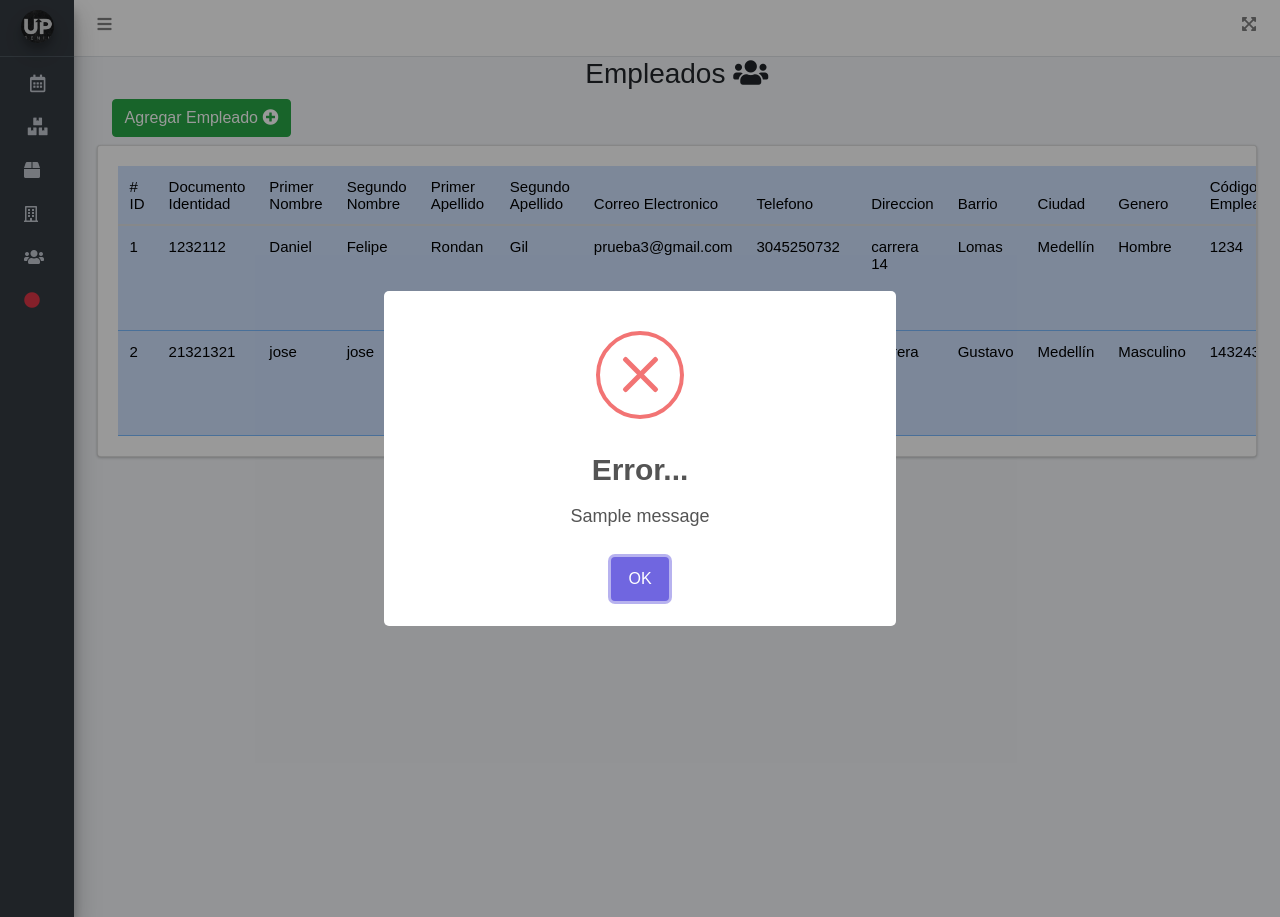
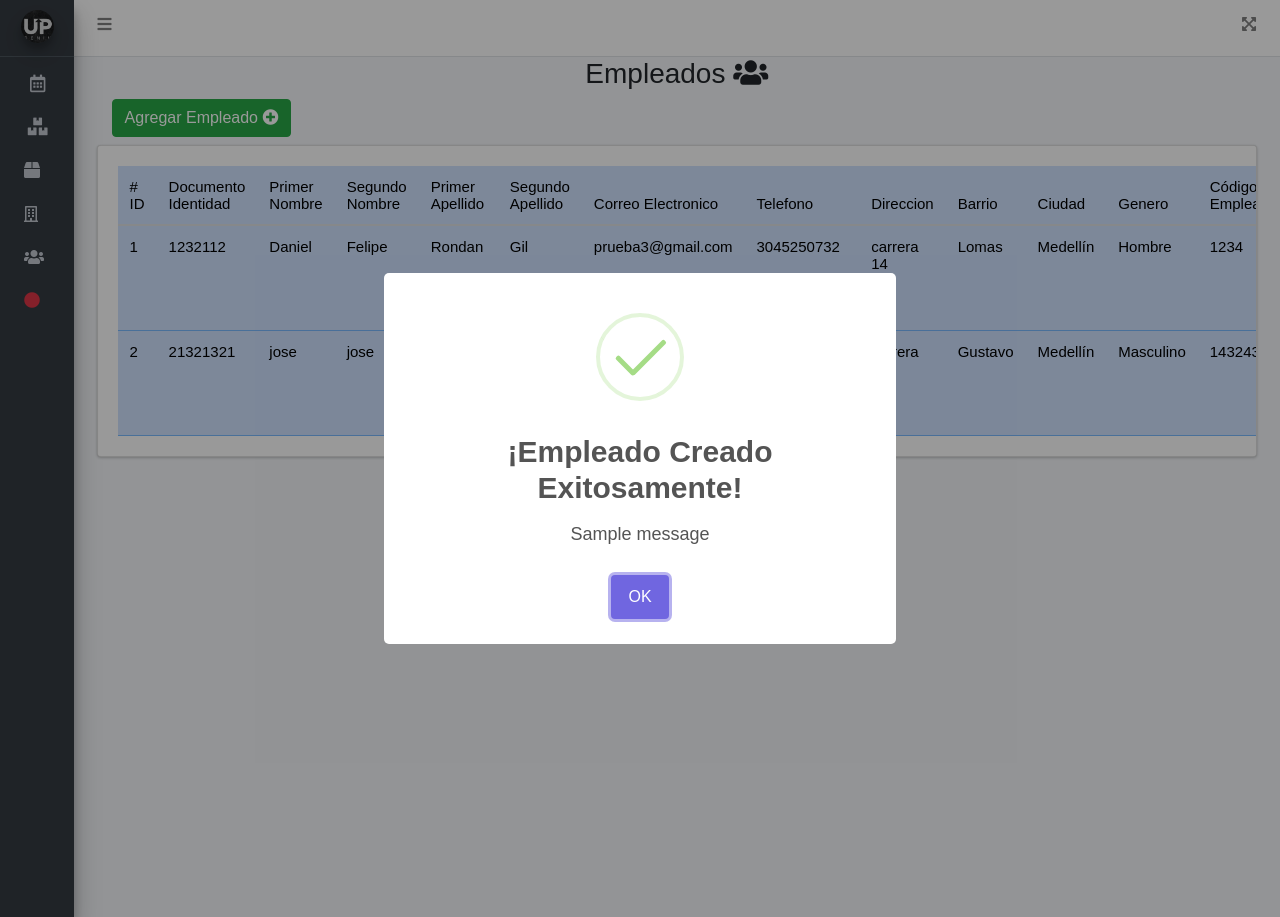
Before and after one commit to jozeto/SIUD, a Django app: page /empleados/ in a window 1280 px wide. Run offline with Django 5.2, Linux system fonts and the light colour scheme; a user stored in the database is signed in; data comes from the database, SQL or seed files in the repository; both versions use the stored data as it was after the commit; tables that the repository leaves empty hold one stand-in row (values such as "Sample post"); one stand-in notice (Sample message) is shown; some libraries are stand-ins or nearby versions.

Commit message:
Haciendo correcciones a los eliminar y EdItar

```diff
--- a/PuntoVenta/ventas/models.py
+++ b/PuntoVenta/ventas/models.py
@@ -35,8 +35,8 @@ class Eps(models.Model):
     class Meta:
         verbose_name = 'EPS'
         verbose_name_plural = 'EPSS'
-def __str__(self):
-        return f"{self.eps}"
+    def __str__(self):
+            return f"{self.eps}"
 
 
 class FondoPension(models.Model):
--- a/PuntoVenta/ventas/templates/empleados.html
+++ b/PuntoVenta/ventas/templates/empleados.html
@@ -155,13 +155,24 @@
 </div>
 {% if messages %}
 {% for message in messages %}
-<script>
-    Swal.fire({
-        icon: 'error',
-        title: 'Error...',
-        text: "{{message}}",
-    })
-</script>
+    {% if message.tags == 'error' %}
+        <script>
+            Swal.fire({
+                icon: 'error',
+                title: 'Error...',
+                text: "{{ message }}",
+            });
+        </script>
+    {% elif message.tags == 'success' %}
+        <script>
+            Swal.fire({
+                icon: 'success',
+                title: '¡Empleado Creado Exitosamente!',
+                text: "{{ message }}",
+            });
+        </script>
+
+    {% endif %}
 {% endfor %}
 {% endif %}
 {% endblock %}
--- a/PuntoVenta/ventas/views.py
+++ b/PuntoVenta/ventas/views.py
@@ -123,7 +123,7 @@ def editar_Cliente_vista(request, cod_cliente):
         if form_cliente.is_valid() and form_persona.is_valid():
             form_cliente.save()
             form_persona.save()
-            messages.success(request, "Cliente guardado exitosamente")
+            messages.success(request, "¡Cliente Actualizado exitosamente!")
             return redirect('Clientes')
     else:
         form_cliente = EditarClienteForm(instance=cliente)
@@ -250,7 +250,7 @@ def agregar_Empleado_vista(request):
                         rh=form.cleaned_data['rh'],
                     )
 
-                messages.success(request, "Cliente guardado exitosamente")
+                messages.success(request, "Cliente guardado ")
 
             except Exception as e:
                 messages.error(request, f"Error al cargar la información: {str(e)}")
@@ -289,11 +289,11 @@ def eliminar_Empleado_vista(request):
                 direccion.delete()
                 empleado.delete()
 
-                messages.success(request, "Cliente eliminado exitosamente")
+                messages.error(request, "Empleado eliminado exitosamente")
             except Cliente.DoesNotExist:
-                messages.error(request, "El cliente no existe")
+                messages.error(request, "El Empleado no existe")
         else:
-            messages.error(request, "No se proporcionó un código de cliente válido")
+            messages.error(request, "No se proporcionó un código del empleado válido")
     else:
         return HttpResponseBadRequest("Solicitud no válida")
 
```
Also changed, not shown: PuntoVenta/ventas/templates/clientes.html (+13 -2 lines), PuntoVenta/ventas/templates/editarcliente.html (+18 -7 lines), PuntoVenta/dbTienda.sqlite3.
